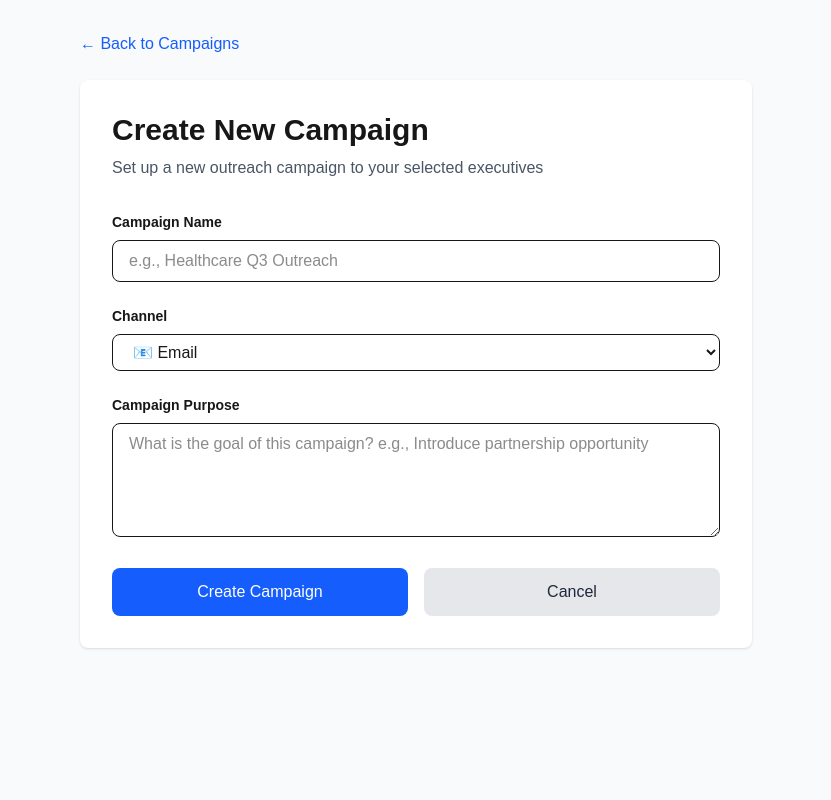
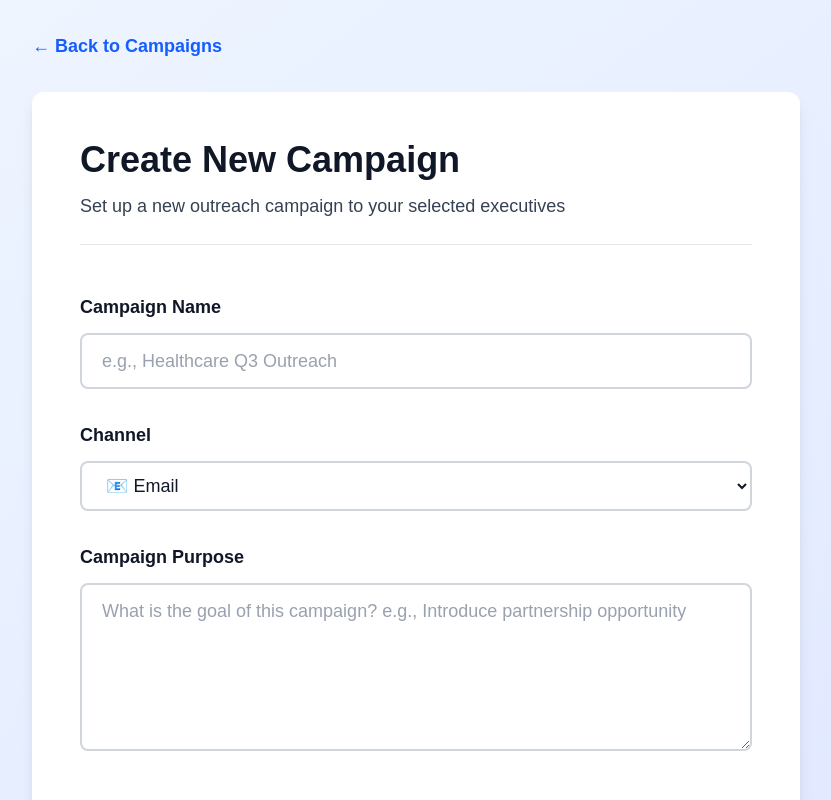
Before and after one commit to jaybbartels/outreach-campaigns, a Next.js app: page /campaigns/create in a window 1280 px wide. Shown: the top 800 px of the page, without its empty margins (224-1055 px from the left). Built offline with nearby package versions, Linux system fonts and the light colour scheme; no server answers.

Commit message:
feat: Complete UI redesign with Header component and professional styling

```diff
--- a/app/campaigns/create/page.tsx
+++ b/app/campaigns/create/page.tsx
@@ -27,11 +27,10 @@ export default function CreateCampaignPage() {
     setLoading(true)
 
     try {
-      // Create campaign
       const { data, error } = await supabase
         .from('campaigns')
         .insert([{
-          user_id: 'demo-user-001', // Replace with actual user ID
+          user_id: 'demo-user-001',
           name: formData.name,
           channel: formData.channel,
           purpose: formData.purpose,
@@ -41,7 +40,6 @@ export default function CreateCampaignPage() {
 
       if (error) throw error
 
-      // Redirect to campaign detail
       router.push(`/campaigns/${data[0].id}`)
     } catch (error) {
       console.error('Error creating campaign:', error)
@@ -52,19 +50,19 @@ export default function CreateCampaignPage() {
   }
 
   return (
-    <div className="min-h-screen bg-gray-50 p-8">
-      <div className="max-w-2xl mx-auto">
-        <Link href="/campaigns" className="text-blue-600 hover:underline mb-6 inline-block">
+    <div className="min-h-screen bg-gradient-to-br from-blue-50 to-indigo-100 p-8">
+      <div className="max-w-3xl mx-auto">
+        <Link href="/campaigns" className="text-blue-600 hover:text-blue-700 font-semibold mb-8 inline-block text-lg">
           ← Back to Campaigns
         </Link>
 
-        <div className="bg-white rounded-lg shadow p-8">
-          <h1 className="text-3xl font-bold mb-2">Create New Campaign</h1>
-          <p className="text-gray-600 mb-8">Set up a new outreach campaign to your selected executives</p>
+        <div className="bg-white rounded-xl shadow-lg p-12">
+          <h1 className="text-4xl font-bold text-gray-900 mb-3">Create New Campaign</h1>
+          <p className="text-lg text-gray-700 mb-12 pb-6 border-b border-gray-200">Set up a new outreach campaign to your selected executives</p>
 
-          <form onSubmit={handleSubmit} className="space-y-6">
+          <form onSubmit={handleSubmit} className="space-y-8">
             <div>
-              <label className="block text-sm font-semibold mb-2">Campaign Name</label>
+              <label className="block text-lg font-bold text-gray-900 mb-3">Campaign Name</label>
               <input
                 type="text"
                 name="name"
@@ -72,17 +70,17 @@ export default function CreateCampaignPage() {
                 value={formData.name}
                 onChange={handleChange}
                 required
-                className="w-full px-4 py-2 border rounded-lg focus:outline-none focus:ring-2 focus:ring-blue-500"
+                className="w-full px-5 py-3 text-lg border-2 border-gray-300 rounded-lg focus:outline-none focus:border-blue-500 focus:ring-2 focus:ring-blue-200 placeholder-gray-400"
               />
             </div>
 
             <div>
-              <label className="block text-sm font-semibold mb-2">Channel</label>
+              <label className="block text-lg font-bold text-gray-900 mb-3">Channel</label>
               <select
                 name="channel"
                 value={formData.channel}
                 onChange={handleChange}
-                className="w-full px-4 py-2 border rounded-lg focus:outline-none focus:ring-2 focus:ring-blue-500"
+                className="w-full px-5 py-3 text-lg border-2 border-gray-300 rounded-lg focus:outline-none focus:border-blue-500 focus:ring-2 focus:ring-blue-200 bg-white text-gray-900"
               >
                 <option value="email">📧 Email</option>
                 <option value="linkedin">💼 LinkedIn</option>
@@ -91,28 +89,28 @@ export default function CreateCampaignPage() {
             </div>
 
             <div>
-              <label className="block text-sm font-semibold mb-2">Campaign Purpose</label>
+              <label className="block text-lg font-bold text-gray-900 mb-3">Campaign Purpose</label>
               <textarea
                 name="purpose"
                 placeholder="What is the goal of this campaign? e.g., Introduce partnership opportunity"
                 value={formData.purpose}
                 onChange={handleChange}
-                rows={4}
-                className="w-full px-4 py-2 border rounded-lg focus:outline-none focus:ring-2 focus:ring-blue-500"
+                rows={5}
+                className="w-full px-5 py-3 text-lg border-2 border-gray-300 rounded-lg focus:outline-none focus:border-blue-500 focus:ring-2 focus:ring-blue-200 placeholder-gray-400"
               />
             </div>
 
-            <div className="flex gap-4">
+            <div className="flex gap-4 pt-6">
               <button
                 type="submit"
                 disabled={loading}
-                className="flex-1 bg-blue-600 text-white py-3 rounded-lg hover:bg-blue-700 disabled:bg-gray-400 font-medium"
+                className="flex-1 bg-blue-600 text-white py-4 text-lg font-bold rounded-lg hover:bg-blue-700 disabled:bg-gray-400 transition-colors"
               >
-                {loading ? 'Creating...' : 'Create Campaign'}
+                {loading ? 'Creating...' : '✓ Create Campaign'}
               </button>
               <Link
                 href="/campaigns"
-                className="flex-1 bg-gray-200 text-gray-800 py-3 rounded-lg hover:bg-gray-300 font-medium text-center"
+                className="flex-1 bg-gray-300 text-gray-900 py-4 text-lg font-bold rounded-lg hover:bg-gray-400 text-center transition-colors"
               >
                 Cancel
               </Link>
--- /dev/null
+++ b/components/Header.tsx
@@ -0,0 +1,40 @@
+'use client'
+
+import Link from 'next/link'
+
+interface HeaderProps {
+  title?: string
+  subtitle?: string
+}
+
+export default function Header({ title, subtitle }: HeaderProps) {
+  return (
+    <header className="bg-gradient-to-r from-blue-600 to-indigo-600 text-white shadow-lg">
+      <nav className="max-w-7xl mx-auto px-6 py-4 flex justify-between items-center border-b border-blue-700">
+        <Link href="/" className="flex items-center gap-2 group">
+          <div className="text-2xl">🎯</div>
+          <h1 className="text-2xl font-bold group-hover:text-blue-100 transition">OutreachCampaigns</h1>
+        </Link>
+        <div className="flex gap-8 items-center">
+          <Link href="/campaigns" className="hover:text-blue-100 transition font-medium">
+            Campaigns
+          </Link>
+          <a
+            href="https://outreach-iq-ruby.vercel.app"
+            target="_blank"
+            rel="noopener noreferrer"
+            className="hover:text-blue-100 transition font-medium"
+          >
+            OutreachIQ →
+          </a>
+        </div>
+      </nav>
+      {title && (
+        <div className="max-w-7xl mx-auto px-6 py-8">
+          <h2 className="text-4xl font-bold mb-2">{title}</h2>
+          {subtitle && <p className="text-blue-100 text-lg">{subtitle}</p>}
+        </div>
+      )}
+    </header>
+  )
+}
```
